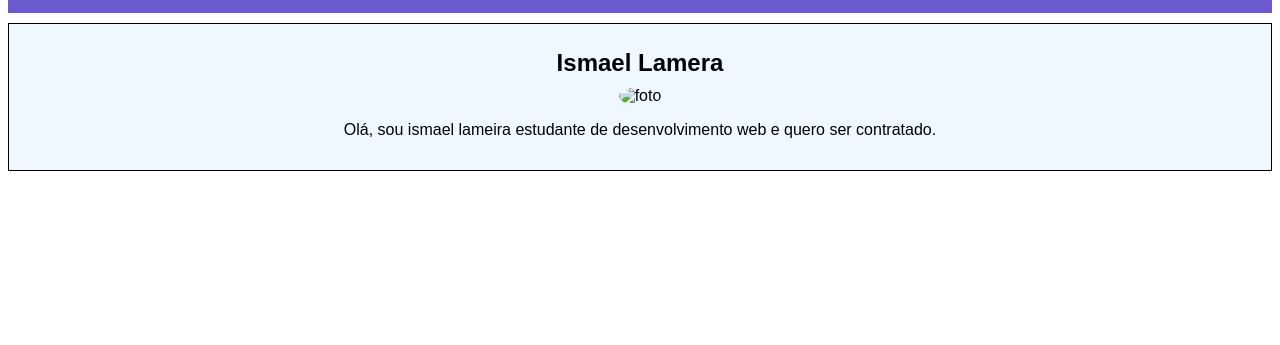
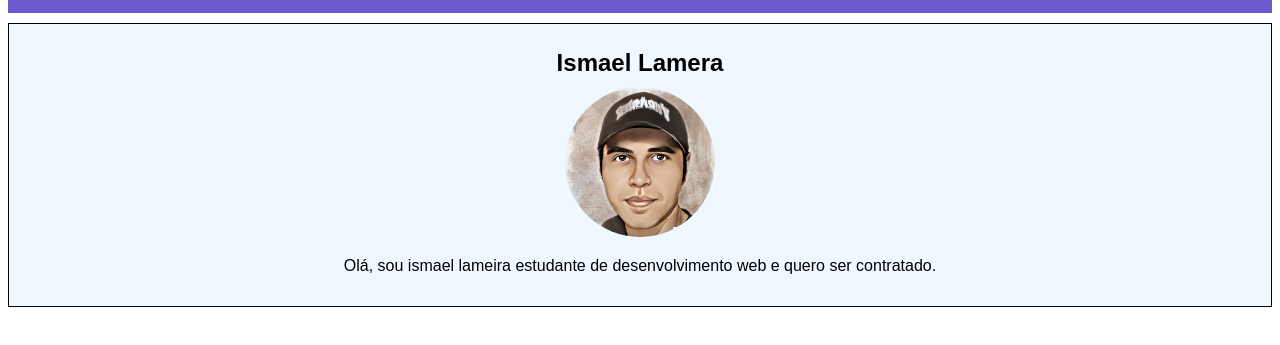
Before and after one commit to Ismaellameira/projeto, a plain HTML site: page index.html in a window 1280 px wide. Shown: the part 85-430 px from the top of the page. Drawn offline with Linux system fonts and the light colour scheme; the site is published under a folder, as on GitHub Pages, so addresses that start at the root find nothing.

Commit message:
Update index.html

```diff
--- a/index.html
+++ b/index.html
@@ -19,7 +19,7 @@
         </header>
         <article class="conteudo">
             <h2>Ismael Lamera</h2>
-            <img src="/img/foto3.jpg" alt="foto">
+            <img src="img/foto3.jpg" alt="foto">
             <p>Olá, sou ismael lameira estudante de desenvolvimento web e quero ser contratado.</p>
         </article>
     </section>
```
